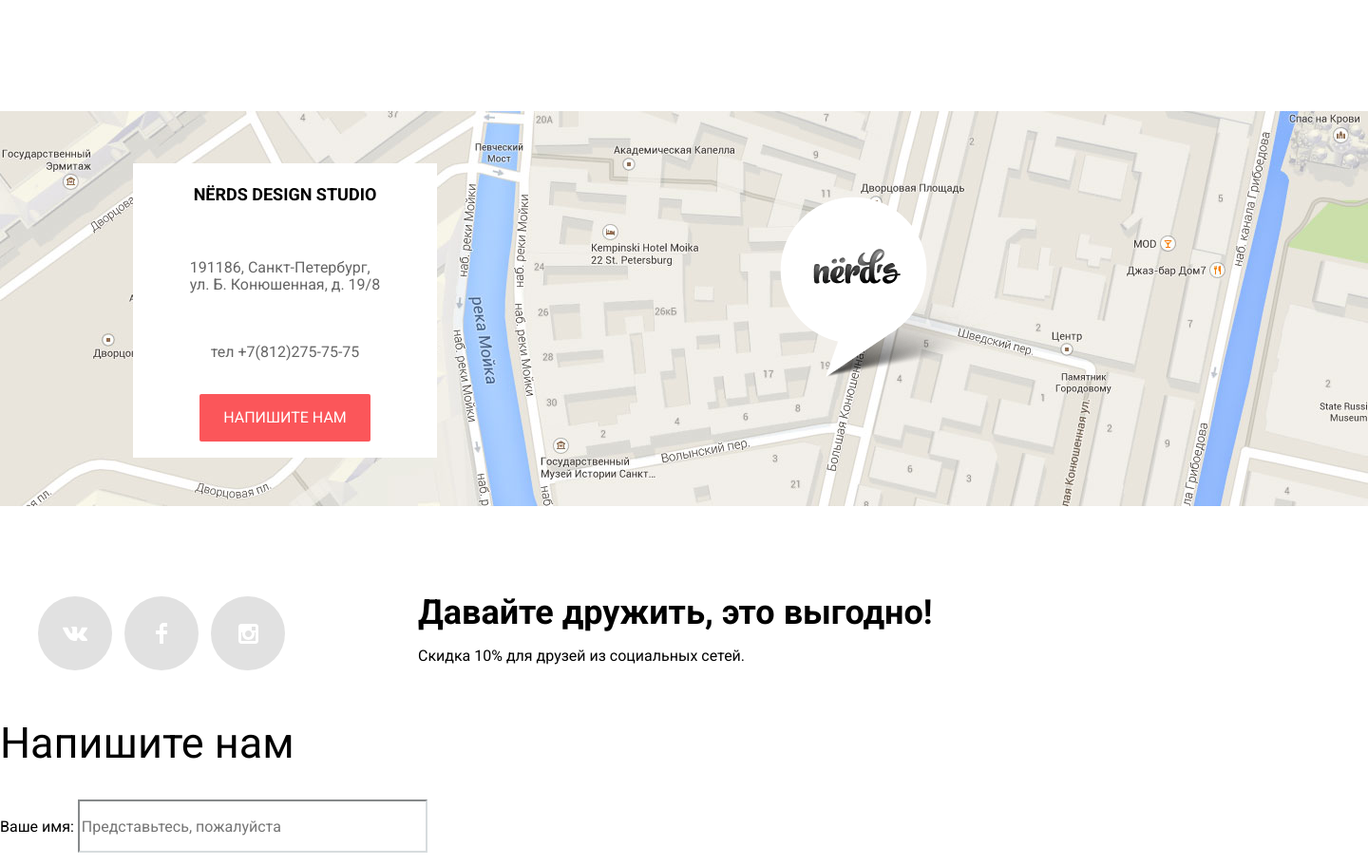
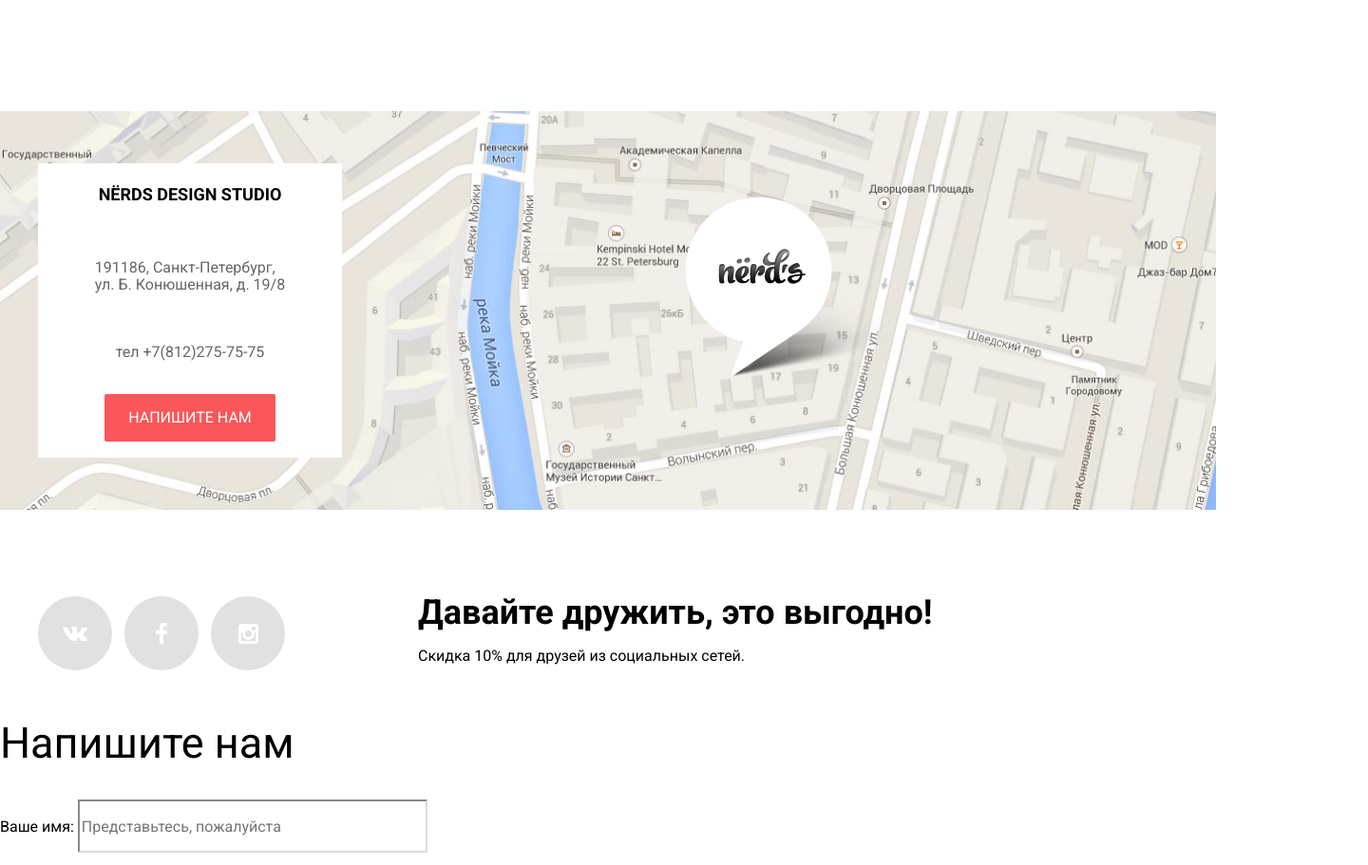
Before and after one commit to MuratN/Nerds, a plain HTML site: page index.html in a window 1280 px wide. Shown: the part 1806-2717 px from the top of the page at 95% size, 1440 px wide, since content can reach past the window. Drawn offline with Linux system fonts and the light colour scheme; files that its build step writes are made by us from their sources.

Commit message:
grid last patch

```diff
--- a/index.html
+++ b/index.html
@@ -136,6 +136,7 @@
 
     <footer>
         <div class="map">
+            <div class="container">
                 <div class="contacts">
                     <b>NЁRDS DESIGN STUDIO</b>
                     <div>
@@ -147,6 +148,7 @@
                 </div>
                 <div class="map-marker">
                     <img src="img/map-marker.png" width="231" height="190" alt="Логотип дизайн-студии «Нёрдс»">
+                </div>
             </div>
         </div>
         <div class="footer-social container">
--- a/style.css
+++ b/style.css
@@ -166,10 +166,8 @@ ul {
 
 .map {
     display: flex;
-    width: 1440px;
-    margin-left: auto;
-    margin-right: auto;
-
+    width: 100%;
+    background-size: cover;
     background-image: url(img/map.jpg);
     background-repeat: no-repeat;
     margin-bottom: 70px;
@@ -180,7 +178,6 @@ ul {
     display: flex;
     flex-direction: column;
     align-items: center;
-    margin-left: 140px;
     margin-top: 55px;
     margin-bottom: 55px;
     justify-content: space-around;
```
Lines whose indentation alone changed are shown as unchanged.
